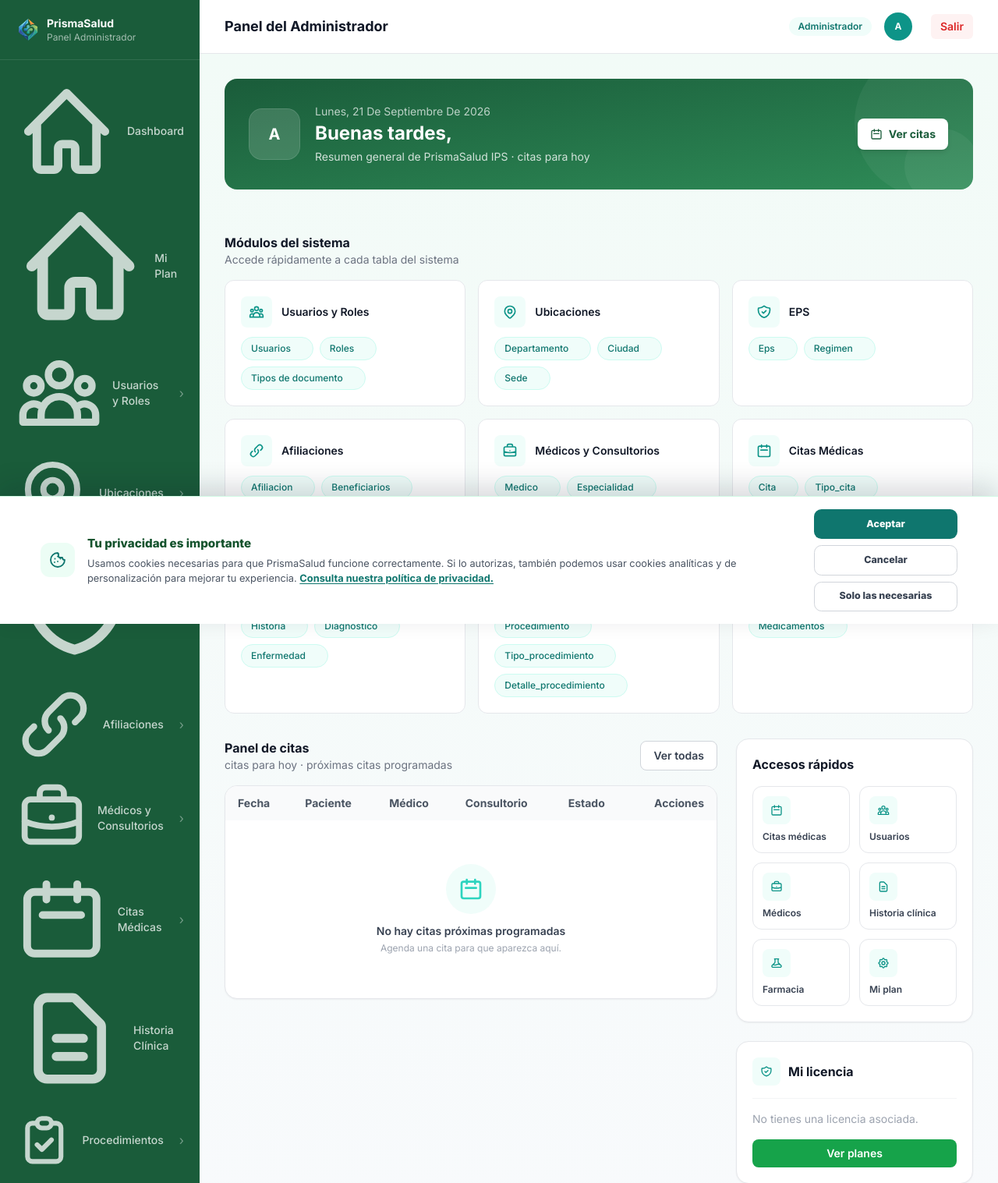
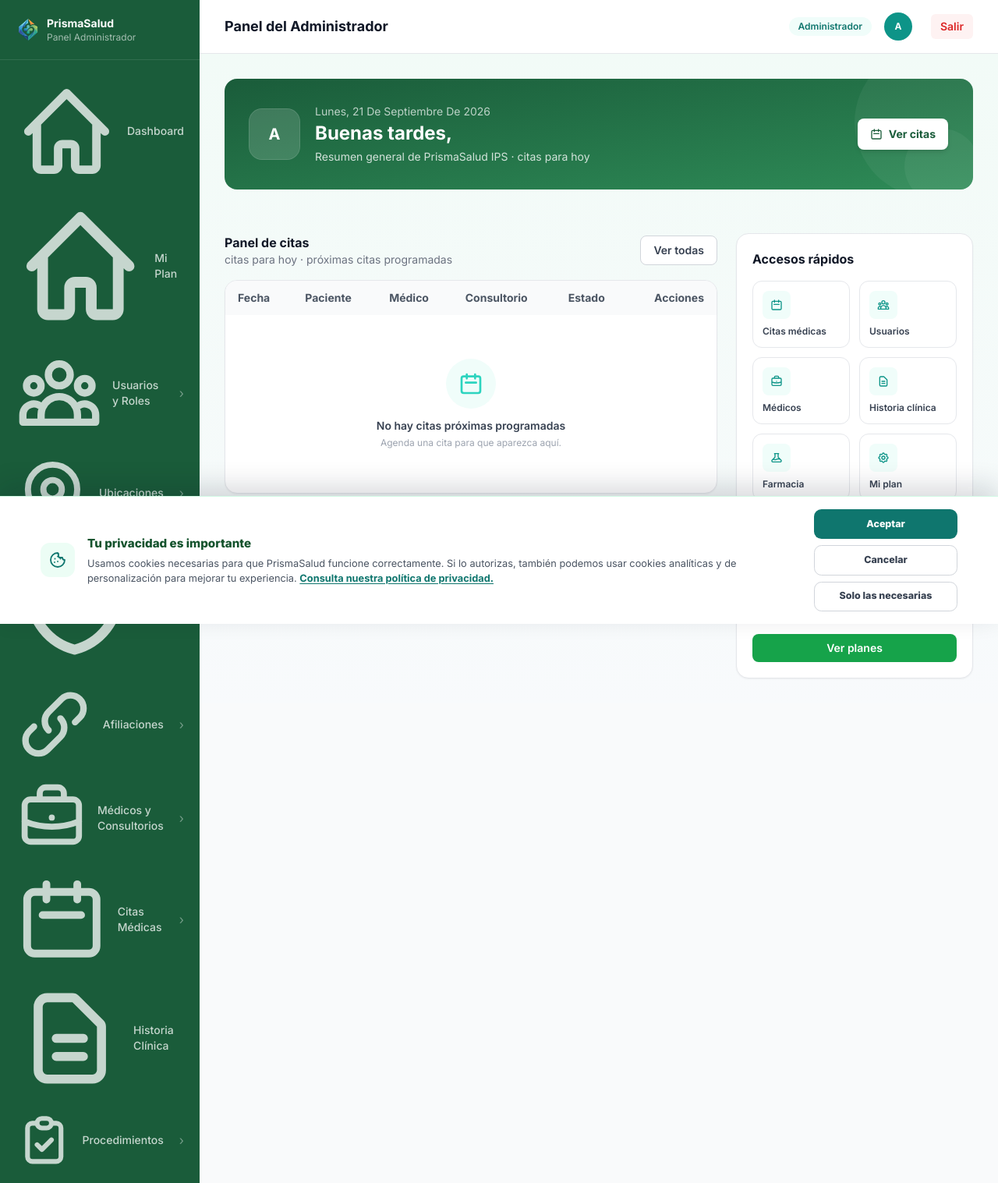
Before and after one commit to JoseLopez42/Prismasalud, a Laravel app: template resources/views/admin/dashboard.blade.php in a window 1280 px wide. Shown: the top 1517 px of the page at 78% size. Run offline with Laravel 12, Linux system fonts and the light colour scheme; the template is opened without the code that fills it, so the values that code supplies are empty; parts of the project's set-up code (start-up, migrations or seed data) failed here and were passed over; some libraries are stand-ins or nearby versions.

Commit message:
Exige contrasena segura al comprar plan (mayuscula y caracter especial)

```diff
--- a/app/Http/Controllers/CompraController.php
+++ b/app/Http/Controllers/CompraController.php
@@ -131,8 +131,8 @@ class CompraController extends Controller
             'nombres' => 'required|string|max:100',
             'apellidos' => 'required|string|max:100',
             'correo' => ['required', 'email', 'max:150'],
-            'contrasena' => ['required', 'string', 'min:6', 'confirmed'],
-            'contrasena_confirmation' => 'required|string',
+            'contrasena' => ['required', 'string', 'min:6', 'max:100', 'confirmed', 'regex:/^(?=.*[A-Z])(?=.*[^A-Za-z0-9]).{6,}$/'],
+            'contrasena_confirmation' => ['required', 'string', 'max:100'],
             'metodo_pago' => 'required|in:tarjeta_credito,tarjeta_debito,pse,nequi,daviplata,transferencia,efecty',
             'nombre_tarjeta' => [Rule::when(in_array($request->input('metodo_pago'), ['tarjeta_credito', 'tarjeta_debito']), ['required', 'string', 'max:100'], ['nullable', 'string', 'max:100'])],
             'numero_tarjeta' => [Rule::when(in_array($request->input('metodo_pago'), ['tarjeta_credito', 'tarjeta_debito']), ['required', 'string', 'min:13', 'max:19'], ['nullable', 'string', 'min:13', 'max:19'])],
@@ -146,6 +146,7 @@ class CompraController extends Controller
             'correo.email' => 'El correo de la cuenta no es válido.',
             'correo.required' => 'Escribe el correo de tu cuenta.',
             'contrasena.min' => 'La contraseña debe tener al menos 6 caracteres.',
+            'contrasena.regex' => 'La contraseña debe incluir al menos una letra mayúscula y un carácter especial (por ejemplo @, #, !).',
             'contrasena.confirmed' => 'Las dos contraseñas de la cuenta no coinciden.',
             'contrasena_confirmation.required' => 'Confirma la contraseña.',
             'nombres.required' => 'Escribe tus nombres.',
--- a/resources/views/admin/dashboard.blade.php
+++ b/resources/views/admin/dashboard.blade.php
@@ -103,59 +103,6 @@
                     @include('admin.partials.icono', ['icono' => 'flecha', 'clase' => 'w-3 h-3 opacity-0 group-hover:opacity-100 group-hover:translate-x-0.5 transition-transform'])
                 </p>
             </a>
-        @endforeach
-    </div>
-
-    {{-- Módulos del sistema (vista general) --}}
-    <div class="mb-4">
-        <h3 class="text-base font-bold text-gray-900">Módulos del sistema</h3>
-        <p class="text-sm text-gray-500">Accede rápidamente a cada tabla del sistema</p>
-    </div>
-    <div class="grid sm:grid-cols-2 lg:grid-cols-3 gap-4 mb-8">
-        @foreach ($modulos as $modulo)
-            <div class="dashboard-entrada bg-white border border-gray-200 rounded-xl p-5 hover:-translate-y-1 hover:shadow-lg hover:border-teal-300 transition-all duration-300"
-                 style="animation-delay: {{ 300 + $loop->index * 60 }}ms">
-                <div class="flex items-center gap-3 mb-3">
-                    <div class="w-10 h-10 rounded-lg bg-teal-50 text-teal-600 flex items-center justify-center flex-shrink-0">
-                        @include('admin.partials.icono', ['icono' => $modulo['icono'], 'clase' => 'w-5 h-5'])
-                    </div>
-                    <p class="font-semibold text-gray-900 text-sm">{{ $modulo['titulo'] }}</p>
-                </div>
-                <div class="flex flex-wrap gap-2">
-                    @foreach ($modulo['tablas'] as $tabla)
-                        @php
-                            $rutaTabla = match ($tabla) {
-                                'departamento', 'departamentos' => route('departamentos.index'),
-                                'ciudad', 'ciudades' => route('ciudades.index'),
-                                'sede', 'sedes' => route('sedes.index'),
-                                'usuario', 'usuarios' => route('usuarios.index'),
-                                'tipo de documento', 'tipos de documento' => route('tipos_documento.index'),
-                                'rol', 'roles' => route('roles.index'),
-                                'eps' => route('eps.index'),
-                                'regimen' => route('regimen.index'),
-                                'afiliacion', 'afiliaciones' => route('afiliaciones.index'),
-                                'beneficiario', 'beneficiarios' => route('beneficiarios.index'),
-                                'estado', 'estados' => route('estados.index'),
-                                'medico' => route('medico.index'),
-                                'especialidad' => route('especialidad.index'),
-                                'consultorio' => route('consultorio.index'),
-                                'horario_medico' => route('horario_medico.index'),
-                                'cita' => route('cita.index'),
-                                'tipo_cita' => route('tipo_cita.index'),
-                                'estado_cita' => route('estado_cita.index'),
-                                'historia' => route('historia.index'),
-                                'medicamento', 'medicamentos' => route('medicamento.index'),
-                                default => '#',
-                            };
-                        @endphp
-                        <a href="{{ $rutaTabla }}"
-                           class="group inline-flex items-center gap-1 text-xs font-medium text-teal-700 bg-teal-50 border border-teal-100 px-3 py-1.5 rounded-full hover:bg-teal-600 hover:text-white hover:border-teal-600 hover:shadow-md hover:-translate-y-0.5 transition">
-                            {{ ucfirst($tabla) }}
-                            @include('admin.partials.icono', ['icono' => 'flecha', 'clase' => 'w-3 h-3 opacity-0 group-hover:opacity-100 group-hover:translate-x-0.5 transition-transform'])
-                        </a>
-                    @endforeach
-                </div>
-            </div>
         @endforeach
     </div>
 
--- a/resources/views/admin/layout.blade.php
+++ b/resources/views/admin/layout.blade.php
@@ -337,8 +337,21 @@
             function alternarSubmenu(evento) {
                 if (esPantallaMovil()) {
                     evento.preventDefault(); // en móvil no navega, solo despliega
-                    panel.classList.toggle('hidden');
-                    flecha.classList.toggle('rotada');
+                    const estabaOculto = panel.classList.contains('hidden');
+
+                    // Organiza el menú: cierra cualquier otro submenú abierto
+                    // para que no se acumulen/monten uno sobre otro.
+                    document.querySelectorAll('[id^="submenu-movil-"]').forEach(function (p) {
+                        p.classList.add('hidden');
+                    });
+                    document.querySelectorAll('.flecha-submenu-movil').forEach(function (f) {
+                        f.classList.remove('rotada');
+                    });
+
+                    if (estabaOculto) {
+                        panel.classList.remove('hidden');
+                        flecha.classList.add('rotada');
+                    }
                 }
                 // en escritorio no hacemos preventDefault: el enlace navega normal
             }
--- a/resources/views/comprar.blade.php
+++ b/resources/views/comprar.blade.php
@@ -294,7 +294,7 @@
                             </div>
                             <div class="campo">
                                 <label for="contrasena">Contraseña</label>
-                                <input type="password" id="contrasena" name="contrasena" autocomplete="new-password" data-v data-requerido="Escribe tu contraseña." data-min="6" data-max="100" data-revalida="#contrasena_confirmation">
+                                <input type="password" id="contrasena" name="contrasena" autocomplete="new-password" data-v data-requerido="Escribe tu contraseña." data-min="6" data-max="100" data-patron="^(?=.*[A-Z])(?=.*[^A-Za-z0-9]).{6,100}$" data-patron-msg="La contraseña debe incluir al menos una letra mayúscula y un carácter especial (por ejemplo @, #, !)." data-revalida="#contrasena_confirmation">
                                 <p data-error-for="contrasena" class="msg-error {{ $errors->has('contrasena') ? '' : 'hidden' }}" role="alert">{{ $errors->first('contrasena') }}</p>
                             </div>
                             <div class="campo">
```
